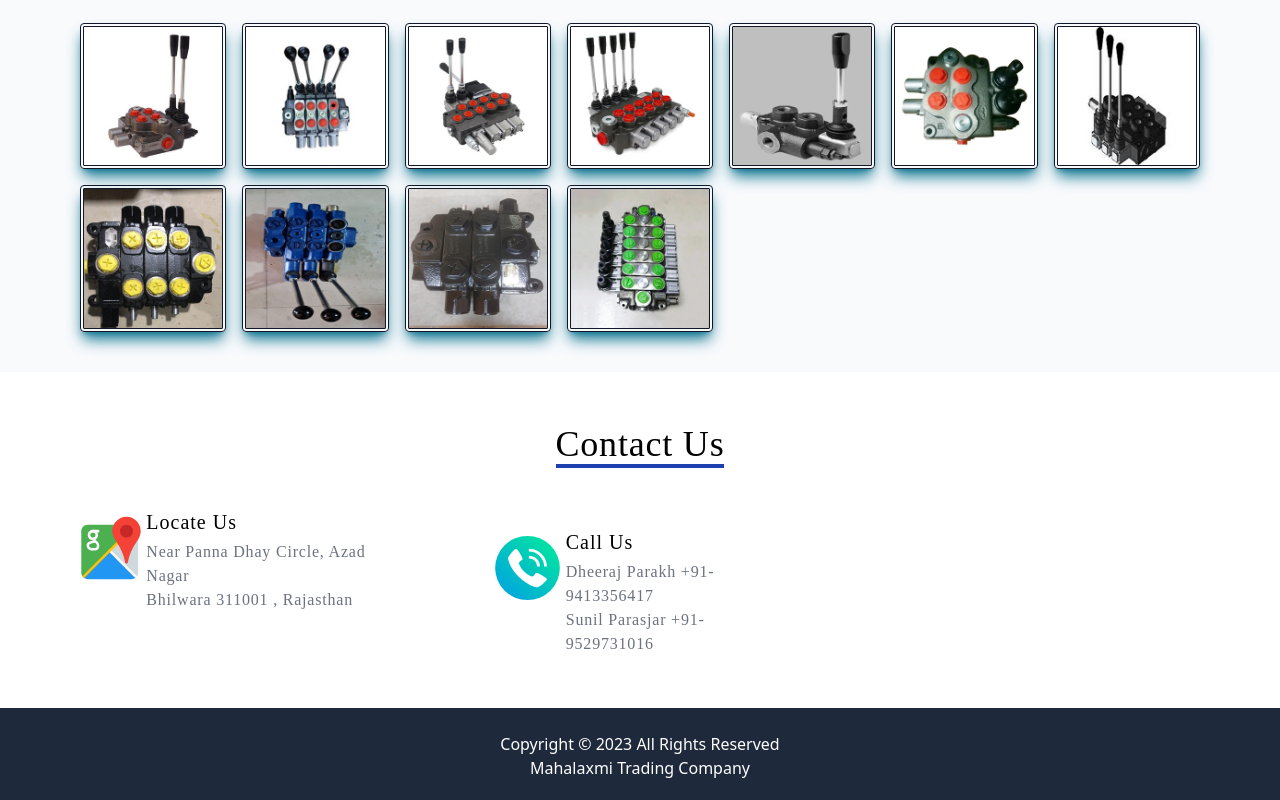
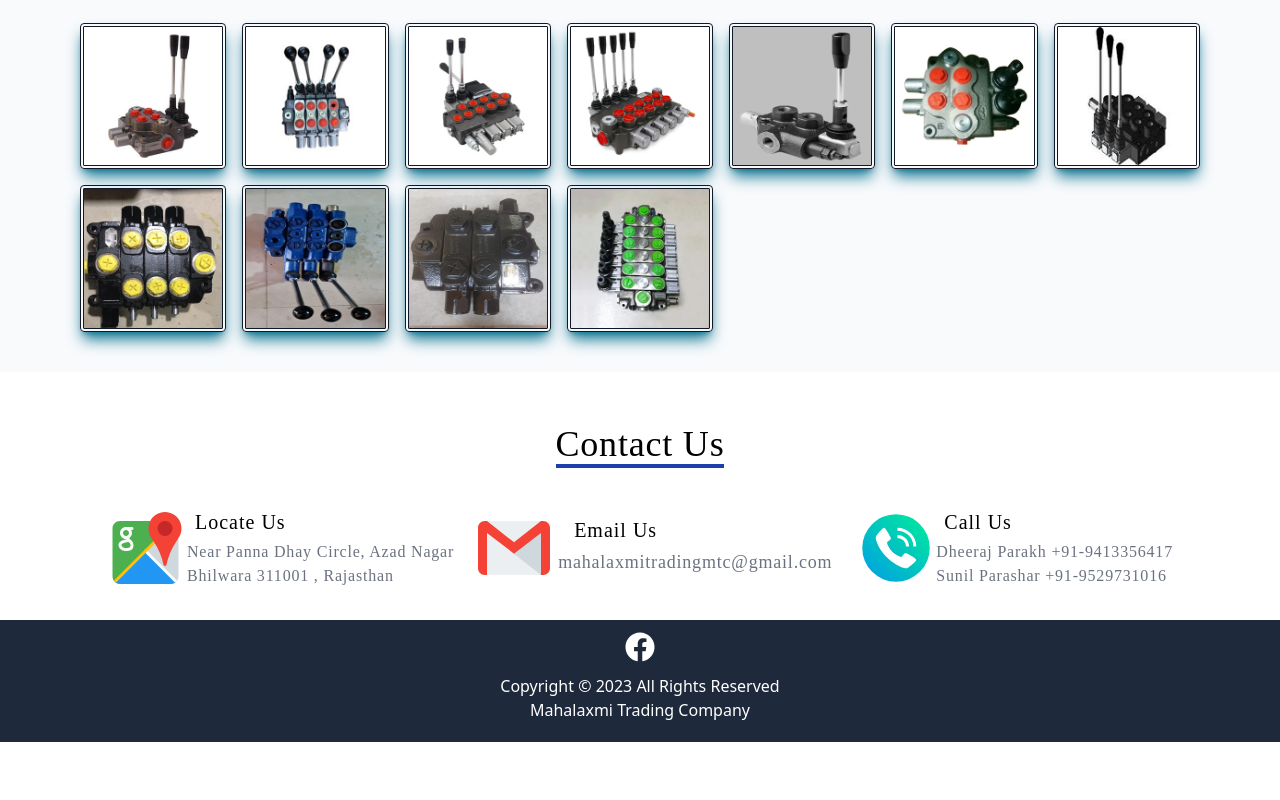
Before and after one commit to akshat-25/mtc, a React (Create React App) app: page / in a window 1280 px wide. Shown: the part 1513-2313 px from the top of the page. After the commit the page ends 2255 px from the top, so only its background shows below. Built offline with nearby package versions, Linux system fonts and the light colour scheme; a web font is replaced by a local one.

Commit message:
footer and contact us updated

```diff
--- a/src/components/Contact.js
+++ b/src/components/Contact.js
@@ -14,32 +14,47 @@ function Contact() {
           Contact Us
         </p>
       </div>
-      <div className="lg:flex lg:flex-row flex flex-col px-5 ">
-        <div className="lg:w-1/3 flex justify-start px-14">
+      <div className="lg:flex lg:flex-row lg:justify-center md:justify-center justify-center flex flex-col lg:items-center">
+        <div className="lg:px-2 flex justify-start">
           <a
-            className="p-1 rounded-xl  w-20 h-20 flex items-center justify-center shadow-blue-500 hover:scale-110"
+            className="p-1 rounded-xl w-20 h-20 flex items-center justify-center shadow-blue-500 hover:scale-110"
             href="https://www.google.com/maps/@25.3334,74.6168,17z?hl=en"
           >
             <img className="h-20" src={gmaps} alt="" srcSet="" />
           </a>
           <div className="">
-            <h3 className=" mb-1 text-xl tracking-wider">Locate Us</h3>
+            <h3 className=" mb-1 text-xl tracking-wider ml-2">Locate Us</h3>
             <p className="text-gray-500">Near Panna Dhay Circle, Azad Nagar</p>
             <p className="text-gray-500">Bhilwara 311001 , Rajasthan</p>
           </div>
         </div>
-
-        <div className="lg:w-1/3 flex justify-start px-14 my-5">
+        <div className="lg:px-2 flex justify-start">
           <a
             className="p-1 rounded-xl  w-20 h-20 flex items-center justify-center shadow-blue-500 hover:scale-110"
-            href="https://www.google.com/maps/@25.3334,74.6168,17z?hl=en"
+            href="https://mail.google.com/mail/?view=cm&fs=1&tf=1&to=mahalaxmitradingmtc@gmail.com"
+            target="_blank"
+            rel="noreferrer"
+          >
+            <img className="h-40 ml-2" src={email} alt="" srcSet="" />
+          </a>
+          <div className="my-2 px-2">
+            <h3 className=" mb-1 text-xl tracking-wider ml-4">Email Us</h3>
+            <p className="text-gray-500 text-lg">
+              mahalaxmitradingmtc@gmail.com
+            </p>
+          </div>
+        </div>
+        <div className="lg:px-2 flex justify-start">
+          <a
+            className="p-1 rounded-xl w-20 h-20 flex items-center justify-center shadow-blue-500 hover:scale-110"
+            href="callto: +91-9413356417"
           >
             <img className="h-20" src={phone} alt="" srcSet="" />
           </a>
           <div className="">
-            <h3 className=" mb-1 text-xl tracking-wider">Call Us</h3>
+            <h3 className=" mb-1 text-xl tracking-wider ml-2">Call Us</h3>
             <p className="text-gray-500">Dheeraj Parakh +91-9413356417</p>
-            <p className="text-gray-500">Sunil Parasjar +91-9529731016</p>
+            <p className="text-gray-500">Sunil Parashar +91-9529731016</p>
           </div>
         </div>
       </div>
--- a/src/components/Footer.js
+++ b/src/components/Footer.js
@@ -1,5 +1,5 @@
 import React from "react";
-
+import { FaFacebook } from "react-icons/fa";
 function Footer() {
   const footerYear = new Date().getFullYear();
   return (
@@ -9,7 +9,7 @@ function Footer() {
           className=" hover:scale-125 text-3xl "
           href="https://www.facebook.com/Mahalaxmi-Trading-Company-Bhilwara-100906727945021/"
         >
-          {null}
+          <FaFacebook />
         </a>
       </div>
       <div className="flex flex-col justify-center my-3 items-center">
```
